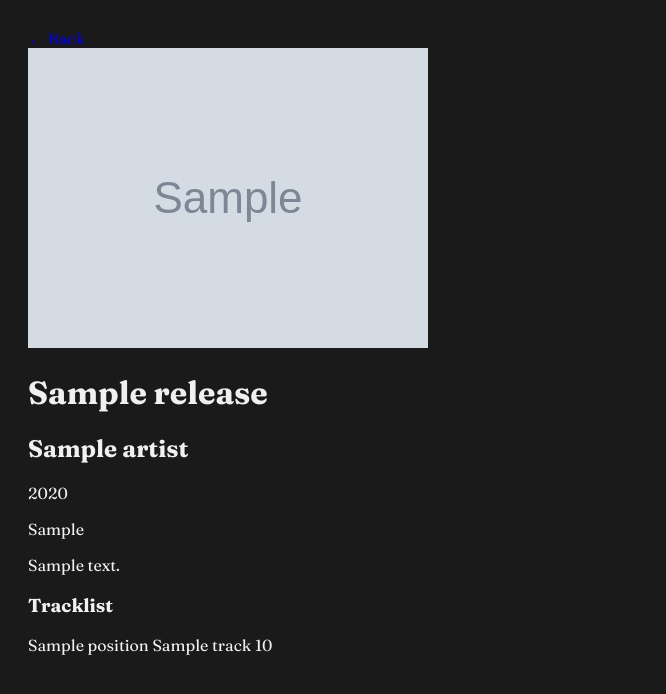
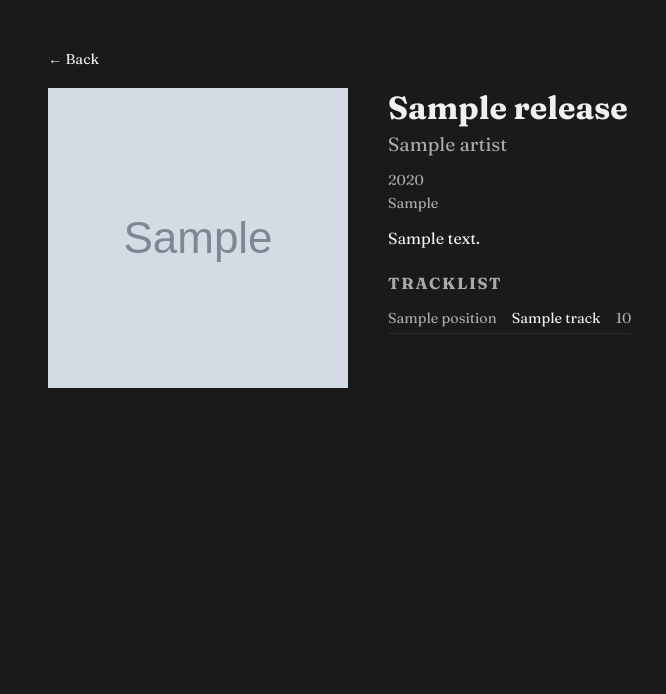
Before and after one commit to Nick-Menzhuber/basement-stacks, a Flask app: template templates/release.html in a window 1280 px wide. Shown: the top 694 px of the page, without its empty margins (0-666 px from the left). Run offline with Flask 3, Linux system fonts and the light colour scheme; tables that the repository leaves empty hold one stand-in row (values such as "Sample post"); the template is opened without the code that fills it: values that come from a table or form of the project are taken from there, most other values are stand-ins (such as "Sample title", 1, 10 or a date in 2020); grey boxes marked "Sample" are stand-in pictures.

Commit message:
style release view

```diff
--- a/static/style.css
+++ b/static/style.css
@@ -1,3 +1,7 @@
+/* =====================
+   MAIN COLLECTION VIEW
+   ===================== */
+
 body {
     font-family: 'Fraunces', sans-serif;
     padding: 20px;
@@ -125,3 +129,102 @@ body {
     color: #888888;
     pointer-events: none;
 }
+
+/* =====================
+   RELEASE DETAIL VIEW
+   ===================== */
+
+   #detail-header {
+    padding: 20px 20px 0 20px;
+}
+
+#back-link {
+    color: #f0f0f0;
+    text-decoration: none;
+    font-size: 0.9rem;
+}
+
+#back-link:hover {
+    text-decoration: underline;
+}
+
+#detail {
+    display: flex;
+    gap: 40px;
+    padding: 20px;
+    align-items: flex-start;
+}
+
+#detail-art img {
+    width: 300px;
+    height: 300px;
+    object-fit: cover;
+}
+
+#detail-art .format-icons {
+    display: flex;
+    gap: 8px;
+    margin-top: 10px;
+}
+
+#detail-art .format-icon-large {
+    width: 30px;
+    height: 30px;
+}
+
+#detail-info h1 {
+    margin: 0 0 5px 0;
+    font-size: 2rem;
+}
+
+#detail-info h2 {
+    margin: 0 0 15px 0;
+    font-size: 1.2rem;
+    font-weight: normal;
+    color: #aaaaaa;
+}
+
+.detail-year, .detail-genre {
+    margin: 0 0 5px 0;
+    color: #aaaaaa;
+    font-size: 0.9rem;
+}
+
+#detail-tracklist {
+    margin-top: 25px;
+}
+
+#detail-tracklist h3 {
+    margin: 0 0 10px 0;
+    font-size: 1rem;
+    text-transform: uppercase;
+    letter-spacing: 0.1em;
+    color: #aaaaaa;
+}
+
+.tracklist-track {
+    display: flex;
+    gap: 15px;
+    padding: 6px 0;
+    border-bottom: 1px solid #2a2a2a;
+    margin: 0;
+    font-size: 0.9rem;
+}
+
+.track-position {
+    color: #aaaaaa;
+    min-width: 30px;
+}
+
+.track-duration {
+    margin-left: auto;
+    color: #aaaaaa;
+}
+
+.tracklist-heading {
+    font-weight: bold;
+    margin: 15px 0 5px 0;
+    font-size: 0.9rem;
+    text-transform: uppercase;
+    letter-spacing: 0.05em;
+}
```
